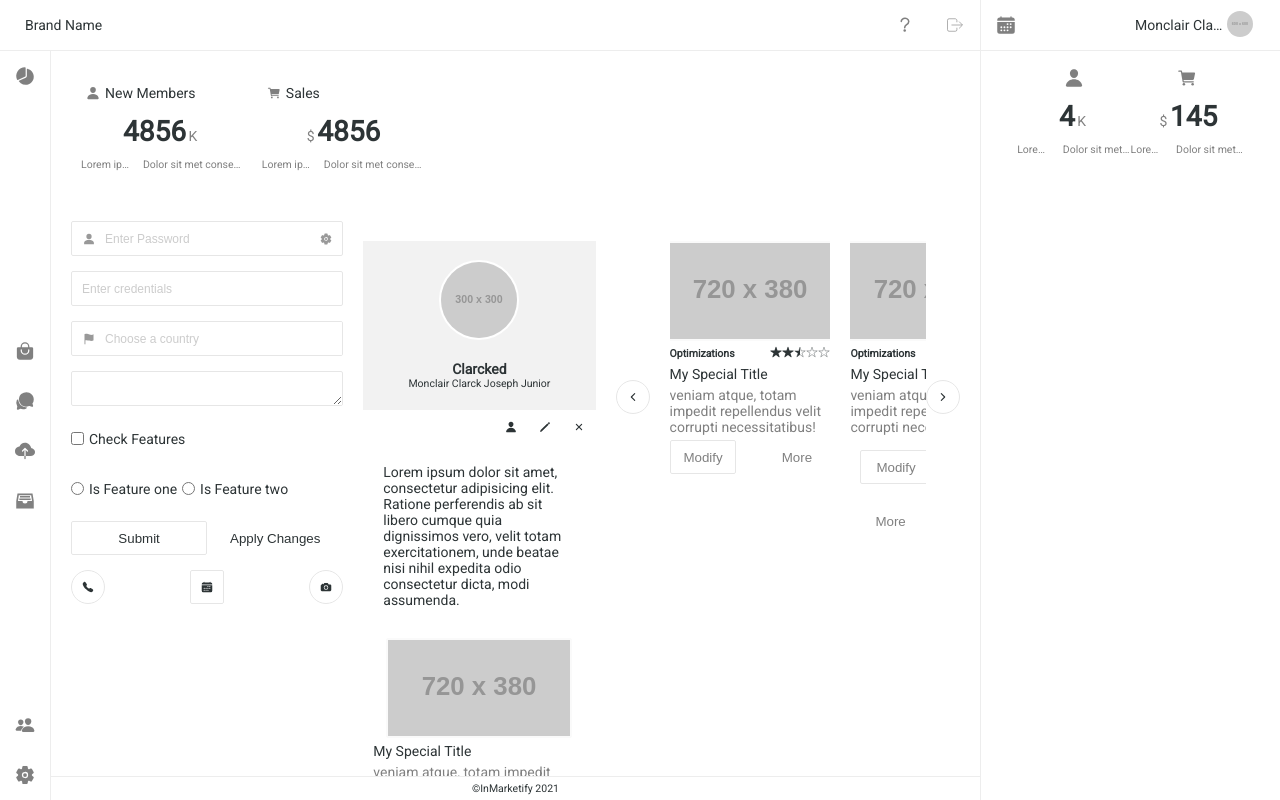
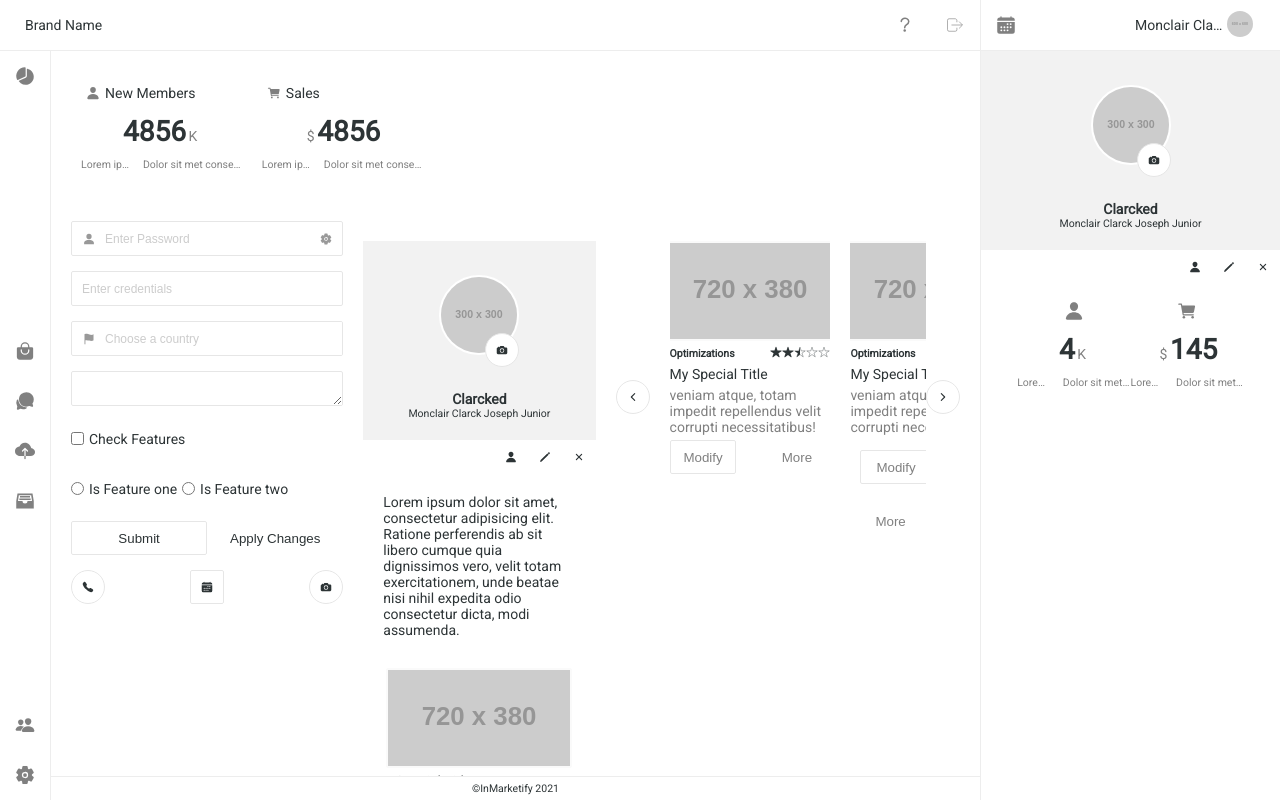
Before and after one commit to clarcked/ui-adm.im, a website: page index.html in a window 1280 px wide. Drawn offline with nearby package versions, Linux system fonts and the light colour scheme; placeholder pictures from the web are drawn by us.

Commit message:
Ok ready to start!

```diff
--- a/index.html
+++ b/index.html
@@ -230,9 +230,17 @@
                   <div class="profile">
                     <div class="profile-header">
                       <div class="picture">
+                        <div class="avatar-editable">
                           <figure class="avatar avatar-lg">
-                          <img src="https://fakeimg.pl/300x300" alt="picture" />
+                            <img
+                              src="https://fakeimg.pl/300x300"
+                              alt="picture"
+                            />
                           </figure>
+                          <a class="btn btn-icon circle">
+                            <ion-icon name="camera"></ion-icon>
+                          </a>
+                        </div>
                       </div>
                       <div class="description">
                         <div class="username">Clarcked</div>
@@ -780,6 +788,37 @@
               </li>
             </ul>
           </nav>
+          <div class="profile">
+            <div class="profile-header">
+              <div class="picture">
+                <div class="avatar-editable">
+                  <figure class="avatar avatar-lg">
+                    <img src="https://fakeimg.pl/300x300" alt="picture" />
+                  </figure>
+                  <a class="btn btn-icon circle">
+                    <ion-icon name="camera"></ion-icon>
+                  </a>
+                </div>
+              </div>
+              <div class="description">
+                <div class="username">Clarcked</div>
+                <div class="fullname">Monclair Clarck Joseph Junior</div>
+              </div>
+            </div>
+            <div class="profile-actions">
+              <div class="actions">
+                <button type="button" class="outline btn btn-icon">
+                  <ion-icon name="person"></ion-icon>
+                </button>
+                <button type="button" class="outline btn btn-icon">
+                  <ion-icon name="pencil"></ion-icon>
+                </button>
+                <button type="button" class="outline btn btn-icon">
+                  <ion-icon name="close"></ion-icon>
+                </button>
+              </div>
+            </div>
+            <div class="profile-body">
               <div class="pad-sm">
                 <div class="rows a-center j-center">
                   <div class="col-6p">
@@ -823,6 +862,12 @@
                 </div>
               </div>
             </div>
+            <div class="profile-footer">
+              <!-- <div class="left">something at the eft</div>
+              <div class="right">something at the right</div> -->
+            </div>
+          </div>
+        </div>
       </aside>
     </div>
     <div class="modal">
--- a/styles/scss/_avatar.scss
+++ b/styles/scss/_avatar.scss
@@ -31,3 +31,12 @@
     }
   }
 }
+
+.avatar-editable {
+  position: relative;
+  .btn {
+    position: absolute;
+    top: 70%;
+    right: 0;
+  }
+}
--- a/styles/scss/_profile.scss
+++ b/styles/scss/_profile.scss
@@ -3,11 +3,11 @@
     @include grid-rows(1, auto 1fr);
     background: darken(#fff, 5);
     .picture {
-      height: 120px;
+      height: 150px;
       @include flex-center;
     }
     .description {
-      padding:0 30px 20px;
+      padding:0 20px 20px;
       font-size: var(--font-sm);
       @include flex-cols;
       align-items: center;
```
Also changed, not shown: styles/main.css, 1 other file. Lines whose indentation alone changed are shown as unchanged.
